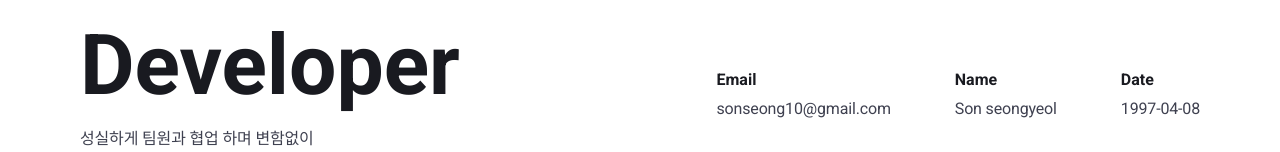
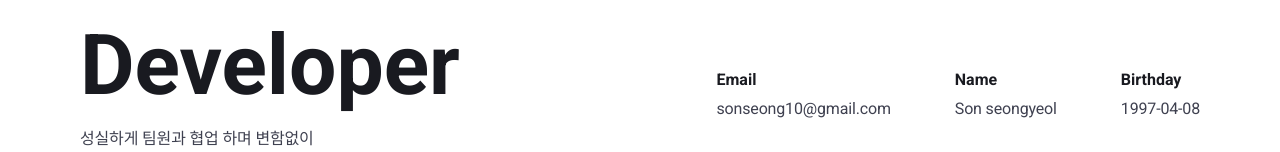
Before and after one commit to sonseong10/self-portfolio, a React (Create React App) app: page / in a window 1280 px wide. Shown: the part 335-487 px from the top of the page. Built offline with nearby package versions, Linux system fonts and the light colour scheme; no server answers; the database is empty.

Commit message:
💬 Change semantic text

```diff
--- a/src/components/home/home.jsx
+++ b/src/components/home/home.jsx
@@ -1,11 +1,11 @@
-import React from "react";
+import React, { memo } from "react";
 import { css } from "@emotion/react";
 import typography from "../../assets/styles/constants/typograpy";
 import palette from "../../assets/styles/constants/palette";
 import media from "../../assets/styles/constants/media";
 import GlobalSection from "../common/global-section";
 
-const Home = () => {
+const Home = memo(() => {
   return (
     <GlobalSection>
       <div css={home}>
@@ -33,7 +33,7 @@ const Home = () => {
             </div>
 
             <div>
-              <dt>Date</dt>
+              <dt>Birthday</dt>
               <dd>
                 <time dateTime="1997-04-08">1997-04-08</time>
               </dd>
@@ -43,7 +43,7 @@ const Home = () => {
       </div>
     </GlobalSection>
   );
-};
+});
 
 const home = css`
   display: flex;
```
